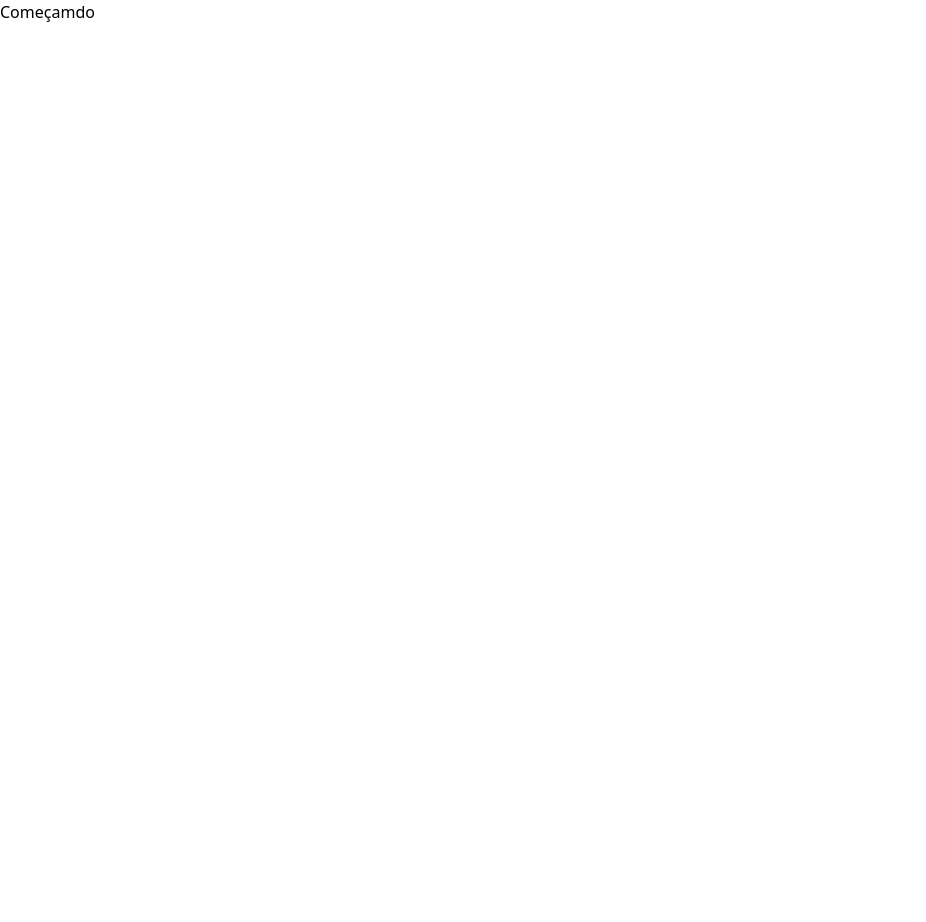
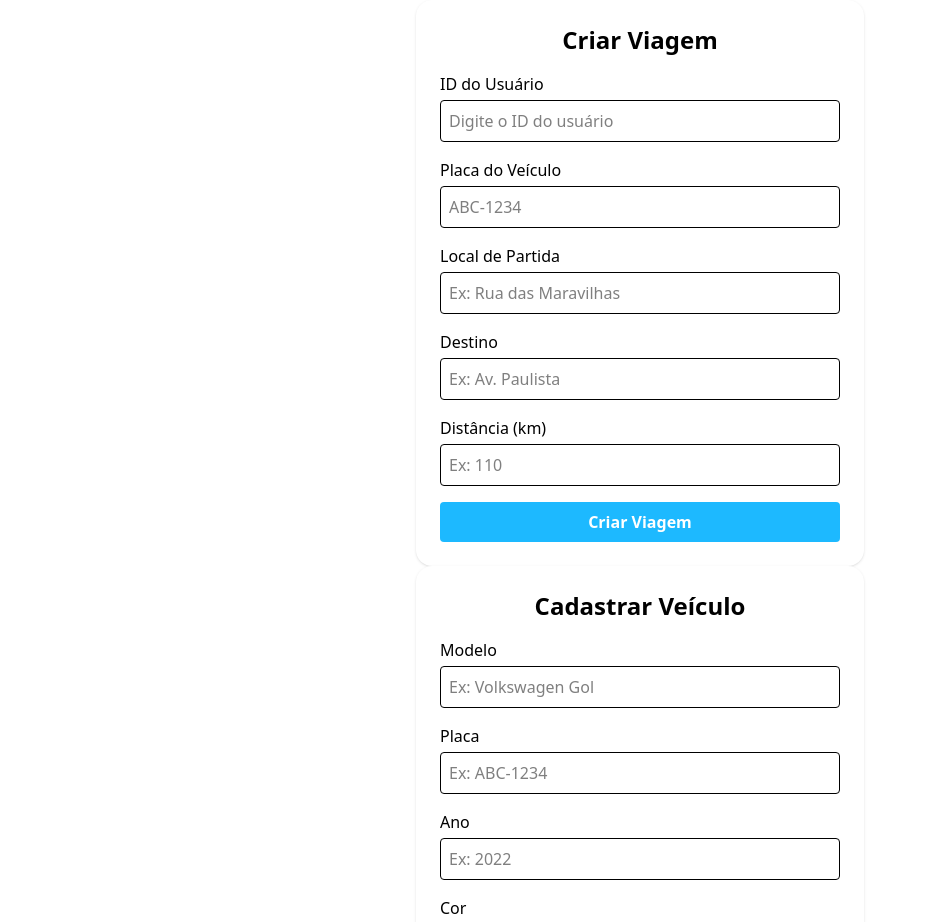
Before and after one commit to Grupo04TurmaJava82/ridebro_react, a React (Vite) app: page / in a window 1280 px wide. Shown: the top 922 px of the page, without its empty margins (0-926 px from the left). Before the commit the page ends 800 px from the top, so only its background shows below. Built offline with nearby package versions, Linux system fonts and the light colour scheme.

Commit message:
:sparkles: Form Veiculo e Form Viagem criado

```diff
--- a/src/App.tsx
+++ b/src/App.tsx
@@ -1,14 +1,14 @@
-
-import './App.css'
+import "./App.css";
+import FormVeiculo from "./components/veiculo/formveiculo/FormVeiculo";
+import FormViagem from "./components/viagem/formviagem/FormViagem";
 
 function App() {
-
-
   return (
     <>
-      Começamdo
+      <FormViagem />
+      <FormVeiculo />
     </>
-  )
+  );
 }
 
-export default App
+export default App;
--- /dev/null
+++ b/src/components/veiculo/formveiculo/FormVeiculo.tsx
@@ -0,0 +1,121 @@
+import { useState } from "react";
+import axios from "axios";
+
+export default function FormVeiculo() {
+  const [modelo, setModelo] = useState("");
+  const [placa, setPlaca] = useState("");
+  const [ano, setAno] = useState("");
+  const [cor, setCor] = useState("");
+  const [velocidadeMedia, setVelocidadeMedia] = useState("");
+
+  const handleSubmit = async (e: React.FormEvent) => {
+    e.preventDefault();
+
+    if (!modelo || !placa || !ano || !cor || !velocidadeMedia) {
+      alert("Preencha todos os campos obrigatórios.");
+      return;
+    }
+
+    const novoVeiculo = {
+      modelo,
+      placa,
+      ano: parseInt(ano),
+      cor,
+      velocidadeMedia: parseFloat(velocidadeMedia),
+    };
+
+    try {
+      const resposta = await axios.post(
+        "https://carona-spring.onrender.com/veiculo",
+        novoVeiculo
+      );
+
+      console.log("Veículo cadastrado com sucesso:", resposta.data);
+      alert("Veículo cadastrado com sucesso!");
+
+      // Limpar os campos
+      setModelo("");
+      setPlaca("");
+      setAno("");
+      setCor("");
+      setVelocidadeMedia("");
+    } catch (erro) {
+      console.error("Erro ao cadastrar veículo:", erro);
+      alert("Erro ao cadastrar veículo. Verifique os dados e tente novamente.");
+    }
+  };
+
+  return (
+    <form
+      onSubmit={handleSubmit}
+      className="max-w-md mx-auto p-6 bg-white shadow rounded-2xl space-y-4"
+    >
+      <h2 className="text-2xl font-bold text-center">Cadastrar Veículo</h2>
+
+      <div>
+        <label className="block font-medium mb-1">Modelo</label>
+        <input
+          type="text"
+          className="w-full p-2 border rounded"
+          value={modelo}
+          onChange={(e) => setModelo(e.target.value)}
+          placeholder="Ex: Volkswagen Gol"
+        />
+      </div>
+
+      <div>
+        <label className="block font-medium mb-1">Placa</label>
+        <input
+          type="text"
+          className="w-full p-2 border rounded"
+          value={placa}
+          onChange={(e) => setPlaca(e.target.value)}
+          placeholder="Ex: ABC-1234"
+        />
+      </div>
+
+      <div>
+        <label className="block font-medium mb-1">Ano</label>
+        <input
+          type="number"
+          className="w-full p-2 border rounded"
+          value={ano}
+          onChange={(e) => setAno(e.target.value)}
+          placeholder="Ex: 2022"
+        />
+      </div>
+
+      <div>
+        <label className="block font-medium mb-1">Cor</label>
+        <input
+          type="text"
+          className="w-full p-2 border rounded"
+          value={cor}
+          onChange={(e) => setCor(e.target.value)}
+          placeholder="Ex: Preto"
+        />
+      </div>
+
+      <div>
+        <label className="block font-medium mb-1">
+          Velocidade Média (km/h)
+        </label>
+        <input
+          type="number"
+          step="0.1"
+          className="w-full p-2 border rounded"
+          value={velocidadeMedia}
+          onChange={(e) => setVelocidadeMedia(e.target.value)}
+          placeholder="Ex: 60"
+        />
+      </div>
+
+      <button
+        type="submit"
+        className="w-full bg-[#1DB9FF] text-white font-semibold py-2 rounded hover:bg-[#17a0e0] transition"
+      >
+        Cadastrar Veículo
+      </button>
+    </form>
+  );
+}
--- /dev/null
+++ b/src/components/viagem/formviagem/FormViagem.tsx
@@ -0,0 +1,138 @@
+import { useState } from "react";
+import axios from "axios";
+
+export default function FormularioViagem() {
+  const [usuarioId, setUsuarioId] = useState("");
+  const [placa, setPlaca] = useState("");
+  const [partida, setPartida] = useState("");
+  const [destino, setDestino] = useState("");
+  const [distancia, setDistancia] = useState("");
+
+  const handleSubmit = async (e: React.FormEvent) => {
+    e.preventDefault();
+
+    if (!usuarioId || !placa || !partida || !destino || !distancia) {
+      alert("Preencha todos os campos obrigatórios.");
+      return;
+    }
+
+    try {
+      // Buscar o veículo pela placa
+      const veiculoResponse = await axios.get(
+        `https://carona-spring.onrender.com/veiculo/placa/${placa.toUpperCase()}`
+      );
+
+      const veiculo = Array.isArray(veiculoResponse.data)
+        ? veiculoResponse.data[0]
+        : veiculoResponse.data;
+
+      if (!veiculo || !veiculo.id) {
+        alert("Veículo não encontrado.");
+        return;
+      }
+
+      // Montar o corpo da requisição
+      const viagem = {
+        usuario: { id: Number(usuarioId) },
+        veiculo: { id: veiculo.id },
+        partida,
+        destino,
+        distancia: Number(distancia),
+      };
+
+      const resposta = await axios.post(
+        "https://carona-spring.onrender.com/viagens",
+        viagem
+      );
+
+      alert("Viagem criada com sucesso!");
+      console.log("Viagem criada:", resposta.data);
+
+      // Limpar os campos
+      setUsuarioId("");
+      setPlaca("");
+      setPartida("");
+      setDestino("");
+      setDistancia("");
+    // eslint-disable-next-line @typescript-eslint/no-explicit-any
+    } catch (error: any) {
+      console.error("Erro ao criar viagem:", error);
+      if (error.response?.data) {
+        alert("Erro: " + JSON.stringify(error.response.data));
+      } else {
+        alert("Erro inesperado. Verifique os dados.");
+      }
+    }
+  };
+
+  return (
+    <form
+      onSubmit={handleSubmit}
+      className="max-w-md mx-auto p-6 bg-white shadow rounded-2xl space-y-4"
+    >
+      <h2 className="text-2xl font-bold text-center">Criar Viagem</h2>
+
+      <div>
+        <label className="block font-medium mb-1">ID do Usuário</label>
+        <input
+          type="number"
+          className="w-full p-2 border rounded"
+          placeholder="Digite o ID do usuário"
+          value={usuarioId}
+          onChange={(e) => setUsuarioId(e.target.value)}
+        />
+      </div>
+
+      <div>
+        <label className="block font-medium mb-1">Placa do Veículo</label>
+        <input
+          type="text"
+          className="w-full p-2 border rounded"
+          placeholder="ABC-1234"
+          value={placa}
+          onChange={(e) => setPlaca(e.target.value.toUpperCase())}
+        />
+      </div>
+
+      <div>
+        <label className="block font-medium mb-1">Local de Partida</label>
+        <input
+          type="text"
+          className="w-full p-2 border rounded"
+          placeholder="Ex: Rua das Maravilhas"
+          value={partida}
+          onChange={(e) => setPartida(e.target.value)}
+        />
+      </div>
+
+      <div>
+        <label className="block font-medium mb-1">Destino</label>
+        <input
+          type="text"
+          className="w-full p-2 border rounded"
+          placeholder="Ex: Av. Paulista"
+          value={destino}
+          onChange={(e) => setDestino(e.target.value)}
+        />
+      </div>
+
+      <div>
+        <label className="block font-medium mb-1">Distância (km)</label>
+        <input
+          type="number"
+          className="w-full p-2 border rounded"
+          placeholder="Ex: 110"
+          value={distancia}
+          onChange={(e) => setDistancia(e.target.value)}
+        />
+      </div>
+
+      <button
+        type="submit"
+        className="w-full bg-[#1DB9FF] text-white font-semibold py-2 rounded hover:bg-[#17a0e0] transition"
+      >
+        Criar Viagem
+      </button>
+    </form>
+  );
+}
--- a/src/index.css
+++ b/src/index.css
@@ -1,12 +1,14 @@
+@import url("https://fonts.googleapis.com/css2?family=Poppins:ital,wght@0,100;0,200;0,300;0,400;0,500;0,600;0,700;0,800;0,900;1,100;1,200;1,300;1,400;1,500;1,600;1,700;1,800;1,900&display=swap");
+
 @import "tailwindcss";
-@import url('https://fonts.googleapis.com/css2?family=Poppins:ital,wght@0,100;0,200;0,300;0,400;0,500;0,600;0,700;0,800;0,900;1,100;1,200;1,300;1,400;1,500;1,600;1,700;1,800;1,900&display=swap');
 
-@theme {
-    --color-ghost-white: #F3F2FA;
-    --color-lavender: #E1DEE9;
-    --color-payne-gray: #585F72;
-    --color-purple-rain: #6D1FFF;
-    --color-royal-blue: #4E6AE3;
-    --color-miriam-blue: #2E3A80;
-    --font-poppins: "Poppins", "sans-serif";
+/* Definição de variáveis (não use @theme se não estiver com suporte específico) */
+:root {
+  --color-ghost-white: #f3f2fa;
+  --color-lavender: #e1dee9;
+  --color-payne-gray: #585f72;
+  --color-purple-rain: #6d1fff;
+  --color-royal-blue: #4e6ae3;
+  --color-miriam-blue: #2e3a80;
+  --font-poppins: "Poppins", "sans-serif";
 }
--- a/src/services/Services.ts
+++ b/src/services/Services.ts
@@ -1,24 +1,32 @@
-import axios from "axios"
+import axios from "axios";
 
 export const api = axios.create({
-    baseURL: "https://carona-spring.onrender.com"
-  })
+  baseURL: "https://carona-spring.onrender.com",
+});
 
-  export const listar = async(url: string, setDados: Function) => {
-    const resposta = await api.get(url)
-    setDados(resposta.data)
-  }
+export const listar = async (url: string, setDados: Function) => {
+  const resposta = await api.get(url);
+  setDados(resposta.data);
+};
 
-  export const cadastrar = async(url: string, dados: Object, setDados: Function) => {
-    const resposta = await api.post(url, dados)
-    setDados(resposta.data)
-  }
+export const cadastrar = async (
+  url: string,
+  dados: Object,
+  setDados: Function
+) => {
+  const resposta = await api.post(url, dados);
+  setDados(resposta.data);
+};
 
-  export const atualizar = async(url: string, dados: Object, setDados: Function) => {
-    const resposta = await api.put(url, dados)
-    setDados(resposta.data)
-  }
+export const atualizar = async (
+  url: string,
+  dados: Object,
+  setDados: Function
+) => {
+  const resposta = await api.put(url, dados);
+  setDados(resposta.data);
+};
 
-  export const deletar = async(url: string) => {
-    await api.delete(url)
-  }
+export const deletar = async (url: string) => {
+  await api.delete(url);
+};
```
